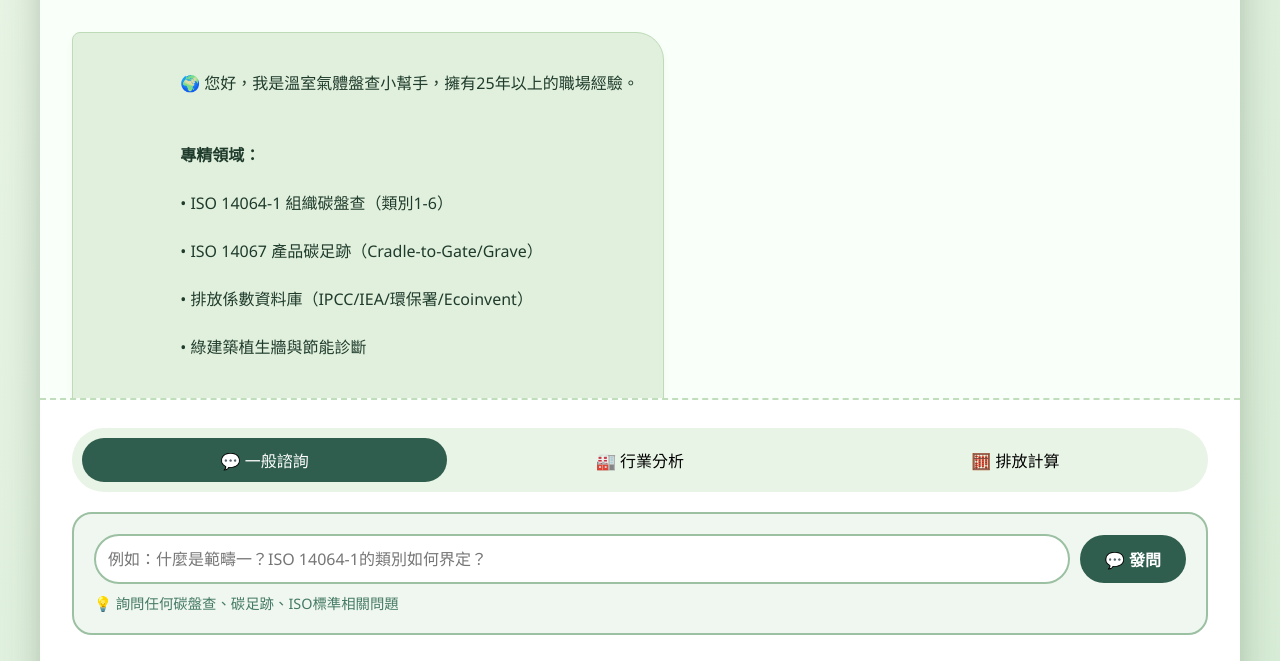
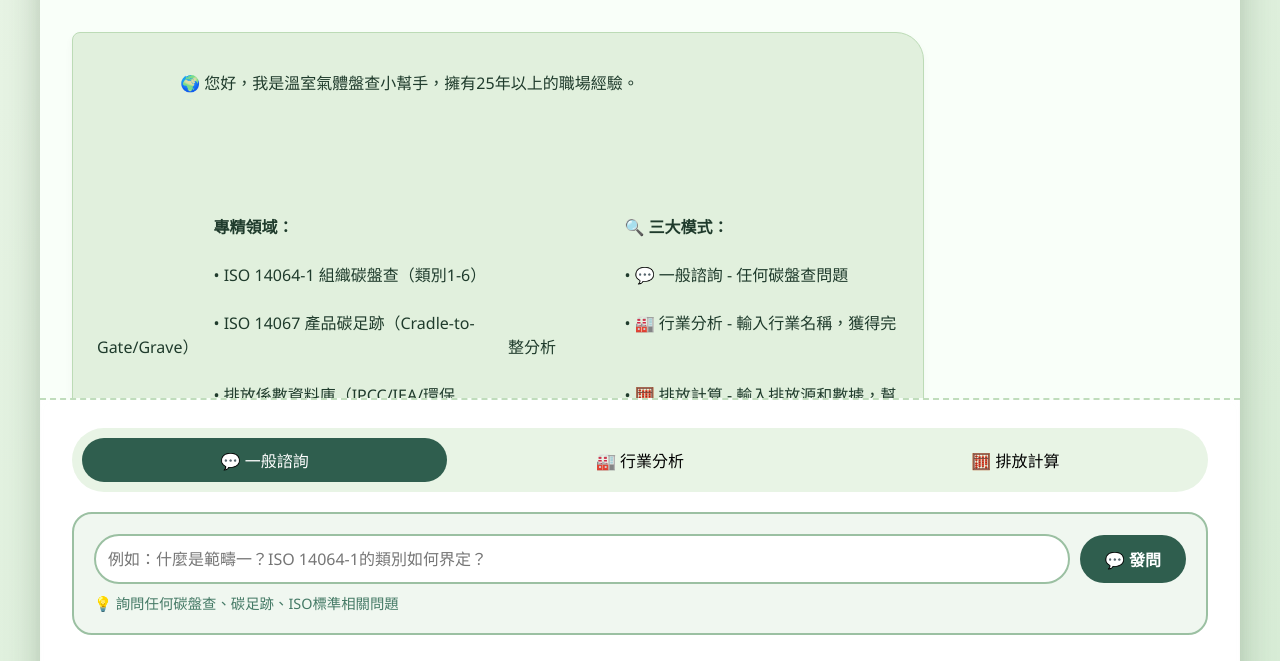
Before and after one commit to fang999888/carbon, a Flask app: page / in a window 1280 px wide. Shown: the part 115-776 px from the top of the page. Run offline with Flask 3, Linux system fonts and the light colour scheme.

Commit message:
Update index.html

```diff
--- a/templates/index.html
+++ b/templates/index.html
@@ -451,16 +451,23 @@
             <div class="message bot">
                 <div class="bubble">
                     🌍 您好，我是溫室氣體盤查小幫手，擁有25年以上的職場經驗。<br><br>
+                   <!-- 將原本垂直排列的內容改為左右兩欄 flex 佈局 -->
+                    <div style="display: flex; gap: 20px; flex-wrap: wrap;">
+                        <div style="flex: 1;">
                             <strong>專精領域：</strong><br>
                             • ISO 14064-1 組織碳盤查（類別1-6）<br>
                             • ISO 14067 產品碳足跡（Cradle-to-Gate/Grave）<br>
                             • 排放係數資料庫（IPCC/IEA/環保署/Ecoinvent）<br>
-                    • 綠建築植生牆與節能診斷<br><br>
+                            • 綠建築植生牆與節能診斷
+                        </div>
+                        <div style="flex: 1;">
                             <strong>🔍 三大模式：</strong><br>
                             • 💬 一般諮詢 - 任何碳盤查問題<br>
                             • 🏭 行業分析 - 輸入行業名稱，獲得完整分析<br>
                             • 🧮 排放計算 - 輸入排放源和數據，幫您算碳排<br>
                             • 🔍 行業排放查詢 - 輸入行業+製程+排放源，查具體係數
+                        </div>
+                    </div>
                 </div>
                 <div class="timestamp">小幫手 現在</div>
             </div>
```
Lines whose indentation alone changed are shown as unchanged.
